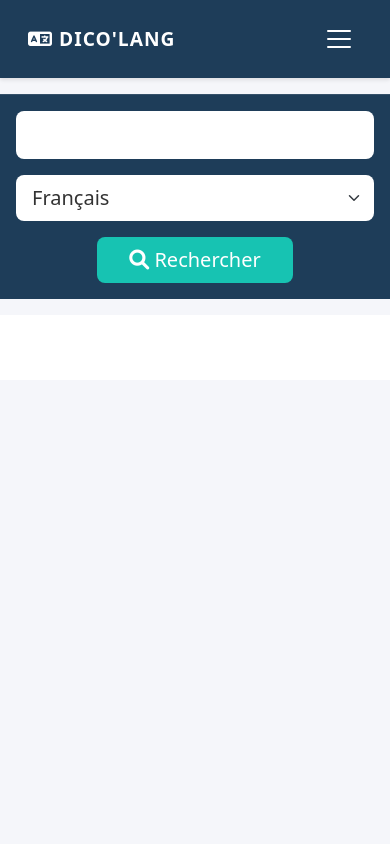
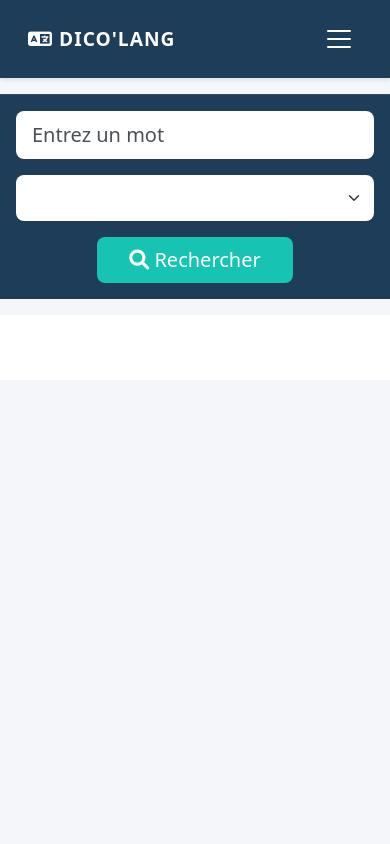
Before and after one commit to espritdev/dicolang, a Flask app: page / in a window 390 px wide. Run offline with Flask 3, Linux system fonts and the light colour scheme.

Commit message:
fix: correction de la couleur du texte des inputs en thème clair et ajustement des marges sur mobile

```diff
--- a/templates/base.html
+++ b/templates/base.html
@@ -16,6 +16,9 @@
             --bg-light: #f5f6fa;
             --navbar-height: 60px;
             --search-height: 80px;
+            --input-text: #495057;
+            --input-bg: #ffffff;
+            --input-border: #ced4da;
         }
 
         [data-bs-theme="light"] {
@@ -24,8 +27,6 @@
             --bg-color: var(--bg-light);
             --card-bg: #ffffff;
             --navbar-bg: var(--primary-dark);
-            --input-bg: #ffffff;
-            --input-text: #333333;
             --border-color: #dee2e6;
         }
 
@@ -125,8 +126,15 @@
 
         input, select, textarea {
             background-color: var(--input-bg) !important;
+            border-color: var(--border-color) !important;
+        }
+
+        .form-control {
             color: var(--input-text) !important;
-            border-color: var(--border-color) !important;
+        }
+
+        .form-control::placeholder {
+            color: var(--text-muted) !important;
         }
 
         .card {
```
Also changed, not shown: templates/historique.html (+16 -1 lines).
